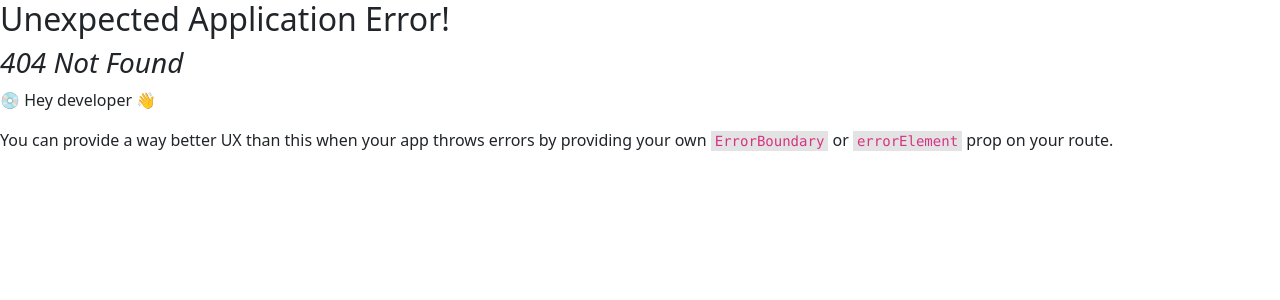
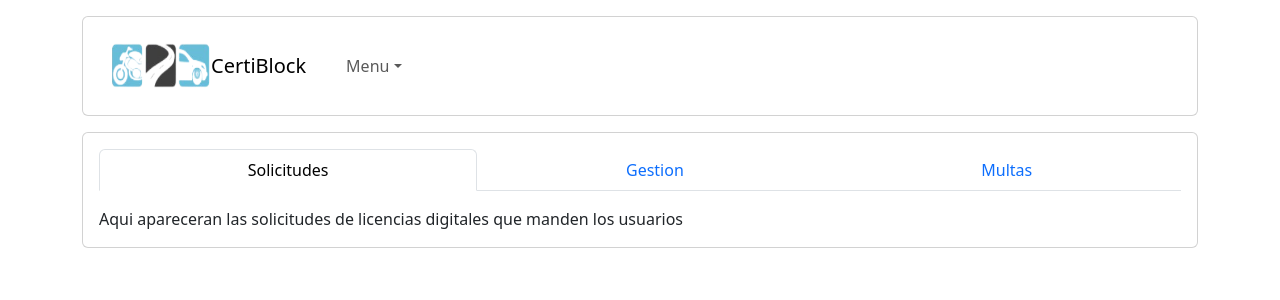
Before and after one commit to manue1666/LICENCIAS, a React (Vite) app in the folder src/licencias_frontend/: page /AdminHome in a window 1280 px wide. Before the commit this address had no page. Shown: the top 300 px of the page. Built offline with nearby package versions, Linux system fonts and the light colour scheme.

Commit message:
roles de usuarios

```diff
--- /dev/null
+++ b/src/licencias_frontend/src/AdminHome.jsx
@@ -0,0 +1,56 @@
+import { Container, Nav, Navbar, NavDropdown, Button, Card, Tabs, Tab } from 'react-bootstrap';
+import 'bootstrap/dist/css/bootstrap.min.css';
+import Log from '../src/Log.png';
+
+export default function AdminHome() {
+    return (
+        <>
+            <Container className='mt-3'>
+                <Card>
+                    <Card.Body>
+                        <Navbar>
+                            <Container>
+                                <img width="100" height="50" src={Log} alt="Log" />
+                                <Navbar.Brand>CertiBlock</Navbar.Brand>
+                                <Navbar.Toggle />
+                                <Navbar.Collapse>
+                                    <Nav>
+                                        <Nav.Link />
+                                        <NavDropdown title="Menu">
+                                            <NavDropdown.Item>Solicitudes</NavDropdown.Item>
+                                            <NavDropdown.Item>Gestion</NavDropdown.Item>
+                                            <NavDropdown.Item href='/'>Log out</NavDropdown.Item>
+                                        </NavDropdown>
+                                    </Nav>
+                                </Navbar.Collapse>
+                            </Container>
+                        </Navbar>
+                    </Card.Body>
+                </Card>
+            </Container>
+
+            <Container className='mt-3'>
+                <Card>
+                    <Card.Body>
+                        <Tabs
+                            defaultActiveKey="solicitudes"
+                            id="fill-tab-example"
+                            className="mb-3"
+                            fill
+                        >
+                            <Tab eventKey="solicitudes" title="Solicitudes">
+                                Aqui apareceran las solicitudes de licencias digitales que manden los usuarios
+                            </Tab>
+                            <Tab eventKey="gestion" title="Gestion">
+                                Aqui se consultaran las licencias digitales creadas y se podran suspender o cancelar
+                            </Tab>
+                            <Tab eventKey="multas" title="Multas">
+                                Aqui se crearan multas que se vincularan al id de licencia de cada usuario
+                            </Tab>
+                        </Tabs>
+                    </Card.Body>
+                </Card>
+            </Container>
+        </>
+    );
+}
--- a/src/licencias_frontend/src/App.jsx
+++ b/src/licencias_frontend/src/App.jsx
@@ -3,15 +3,33 @@ import 'bootstrap/dist/css/bootstrap.min.css';
 import Log from '../src/Log.png';
 import { useState } from 'react';
 
+const users = [
+  { email: 'admin@example.com', password: 'admin123', role: 'admin' },
+  { email: 'user@example.com', password: 'user123', role: 'user' }
+];
+
 export default function App() {
   const [showLogin, setShowLogin] = useState(false);
   const [showRegister, setShowRegister] = useState(false);
-
+  const [email, setEmail] = useState('');
+  const [password, setPassword] = useState('');
   const handleCloseLogin = () => setShowLogin(false);
   const handleShowLogin = () => setShowLogin(true);
-
   const handleCloseRegister = () => setShowRegister(false);
   const handleShowRegister = () => setShowRegister(true);
+
+  const handleLogin = () => {
+    const user = users.find(u => u.email === email && u.password === password);
+    if (user) {
+      if (user.role === 'admin') {
+        window.location.href = '/AdminHome';
+      } else if (user.role === 'user') {
+        window.location.href = '/UserHome';
+      }
+    } else {
+      alert('Credenciales incorrectas');
+    }
+  };
 
   return (
     <main>
@@ -25,7 +43,7 @@ export default function App() {
                 <Navbar.Toggle></Navbar.Toggle>
                 <Navbar.Collapse>
                   <Nav>
-                <Nav.Link ></Nav.Link>
+                    <Nav.Link></Nav.Link>
                   </Nav>
                 </Navbar.Collapse>
               </Container>
@@ -33,7 +51,6 @@ export default function App() {
           </Card.Body>
         </Card>
       </Container>
-
 
       <Container className="mt-5">
         <Card style={{ width: '18rem' }}>
@@ -49,12 +66,11 @@ export default function App() {
         <Card style={{ width: '18rem' }}>
           <Card.Body>
             <Card.Title>Registrarse</Card.Title>
-            <Card.Text>Crea una cuenta y tramita tu licencia digital en blockchain woaooos</Card.Text>
+            <Card.Text>Crea una cuenta y tramita tu licencia digital en blockchain</Card.Text>
             <Button variant="primary" onClick={handleShowRegister}>Registrarse</Button>
           </Card.Body>
         </Card>
       </Container>
-
 
       <Modal show={showLogin} onHide={handleCloseLogin} backdrop="static" keyboard={false}>
         <Modal.Header closeButton>
@@ -65,9 +81,18 @@ export default function App() {
             <Form>
               <FormGroup>
                 <FormLabel>Correo electrónico</FormLabel>
-                <FormControl placeholder='Ingresar correo'></FormControl>
+                <FormControl
+                  placeholder='Ingresar correo'
+                  value={email}
+                  onChange={(e) => setEmail(e.target.value)}
+                />
                 <FormLabel>Contraseña</FormLabel>
-                <FormControl placeholder='Ingresar contraseña' type='password'></FormControl>
+                <FormControl
+                  placeholder='Ingresar contraseña'
+                  type='password'
+                  value={password}
+                  onChange={(e) => setPassword(e.target.value)}
+                />
               </FormGroup>
             </Form>
           </Container>
@@ -76,10 +101,11 @@ export default function App() {
           <Button variant="secondary" onClick={handleCloseLogin}>
             Cerrar
           </Button>
-          <Button variant="primary" href='/UserHome'>Iniciar sesión</Button>
+          <Button variant="primary" onClick={handleLogin}>
+            Iniciar sesión
+          </Button>
         </Modal.Footer>
       </Modal>
-
 
       <Modal show={showRegister} onHide={handleCloseRegister} backdrop="static" keyboard={false}>
         <Modal.Header closeButton>
@@ -105,7 +131,9 @@ export default function App() {
           <Button variant="secondary" onClick={handleCloseRegister}>
             Cerrar
           </Button>
-          <Button variant="primary" href='/UserHome'>Registrarse</Button>
+          <Button variant="primary" href='/UserHome'>
+            Registrarse
+          </Button>
         </Modal.Footer>
       </Modal>
     </main>
--- a/src/licencias_frontend/src/UserHome.jsx
+++ b/src/licencias_frontend/src/UserHome.jsx
@@ -7,7 +7,7 @@ import Log from '../src/Log.png';
 export default function UserHome() {
 
   return (
-    <Container>
+    <Container className='mt-3' >
       <Card>
         <Card.Body>
         <Navbar>
@@ -18,9 +18,10 @@ export default function UserHome() {
           <Navbar.Collapse>
             <Nav>
               <Nav.Link></Nav.Link>
-              <NavDropdown>
+              <NavDropdown title="Menu">
               <NavDropdown.Item>Consultar</NavDropdown.Item>
               <NavDropdown.Item>Solicitar</NavDropdown.Item>
+              <NavDropdown.Item href='/'>Log out</NavDropdown.Item>
               </NavDropdown>
             </Nav>
           </Navbar.Collapse>
--- a/src/licencias_frontend/src/main.jsx
+++ b/src/licencias_frontend/src/main.jsx
@@ -6,6 +6,7 @@ import {
 import App from './App';
 import './index.scss';
 import UserHome from './UserHome';
+import AdminHome from './AdminHome';
 
 const router = createBrowserRouter([
   {
@@ -16,6 +17,10 @@ const router = createBrowserRouter([
     path:"/UserHome",
     element: <UserHome/>,
   },
+  {
+    path:"/AdminHome",
+    element: <AdminHome/>,
+  },
 ]);
 
 ReactDOM.createRoot(document.getElementById('root')).render(
```
Lines whose indentation alone changed are shown as unchanged.
